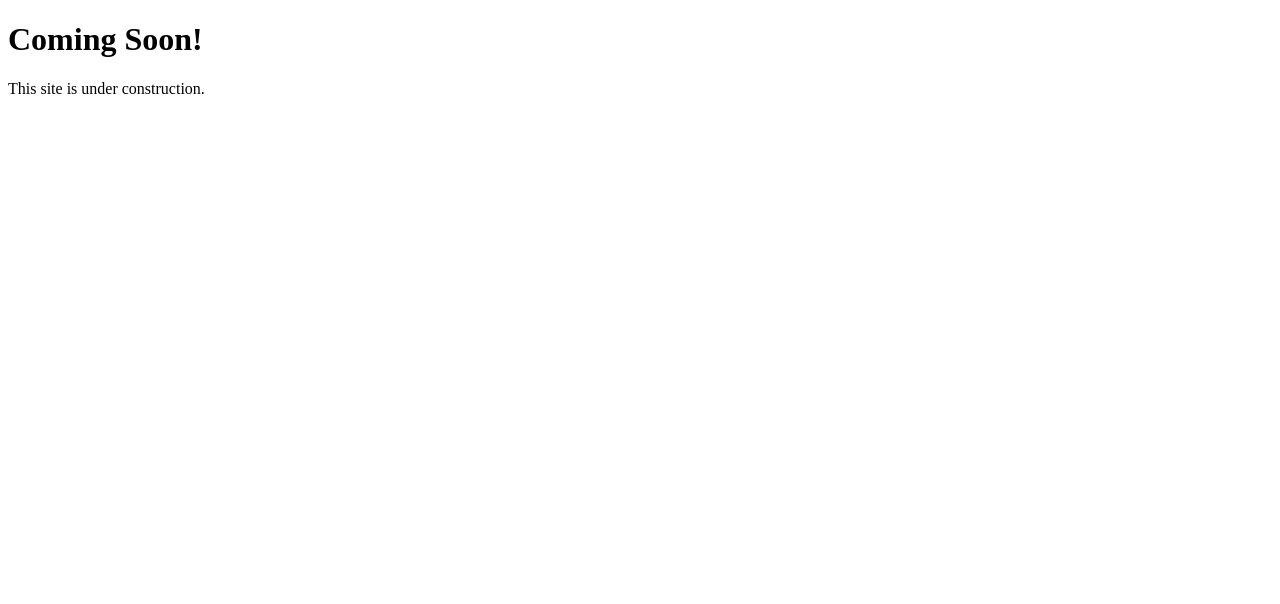
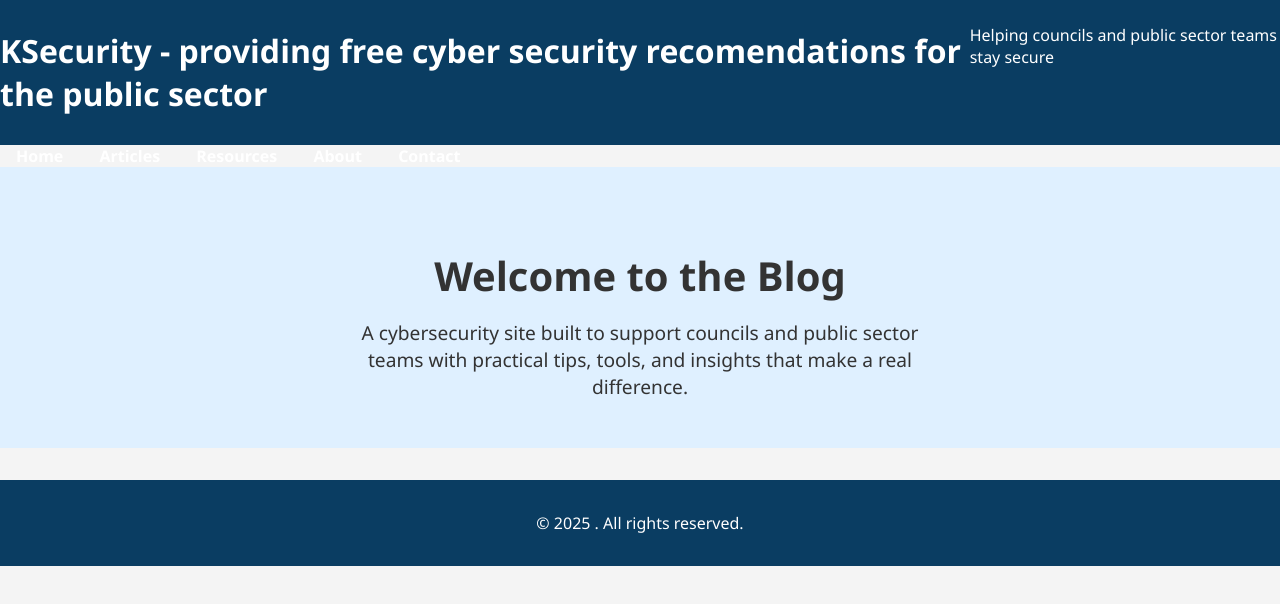
Before and after one commit to Unidentifiable007/Unidentifiable007.github.io, a plain HTML site: page index.html in a window 1280 px wide. Drawn offline with Linux system fonts and the light colour scheme.

Commit message:
Update index.html

```diff
--- a/index.html
+++ b/index.html
@@ -1,8 +1,83 @@
 <!DOCTYPE html>
-<html>
-  <head><title>My Cyber Blog</title></head>
-  <body>
-    <h1>Coming Soon!</h1>
-    <p>This site is under construction.</p>
-  </body>
+<html lang="en">
+<head>
+    <meta charset="UTF-8">
+    <meta name="viewport" content="width=device-width, initial-scale=1.0">
+    <title>KSecurity - providing free cyber security recomendations for the public sector</title>
+    <style>
+        body {
+            margin: 0;
+            font-family: 'Segoe UI', Tahoma, Geneva, Verdana, sans-serif;
+            background-color: #f4f4f4;
+            color: #333;
+        }
+        header {
+            background-color: #0a3d62;
+            color: white;
+            padding: 1rem 2rem;
+            texta;
+            display: flex;
+            justify-content: center;
+            padding: 0.5rem 0;
+        }
+        nav a {
+            color: white;
+            text-decoration: none;
+            margin: 0 1rem;
+            font-weight: bold;
+        }
+        nav a:hover {
+            text-decoration: underline;
+        }
+        .hero {
+            background-color: #dff0ff;
+            padding: 3rem 2rem;
+            text-align: center;
+        }
+        .hero h1 {
+            margin-bottom: 1rem;
+            font-size: 2.5rem;
+        }
+        .hero p {
+            font-size: 1.2rem;
+            max-width: 600px;
+            margin: 0 auto;
+        }
+        footer {
+            background-color: #0a3d62;
+            color: white;
+            text-align: center;
+            padding: 1rem;
+            margin-top: 2rem;
+        }
+        @media (max-width: 600px) {
+            nav {
+                flex-direction: column;
+            }
+            nav a {
+                margin: 0.5rem 0;
+            }
+        }
+    </style>
+</head>
+<body>
+    <header>
+        <h1>KSecurity - providing free cyber security recomendations for the public sector</h1>
+        <p>Helping councils and public sector teams stay secure</p>
+    </header>
+    <nav>
+        <a href="#">Home</a>
+        <a href="#">Articles</a>
+        <a href="#">Resources</a>
+        <a href="#">About</a>
+        <a href="#">Contact</a>
+    </nav>
+    <section class="hero">
+        <h1>Welcome to the Blog</h1>
+        <p>A cybersecurity site built to support councils and public sector teams with practical tips, tools, and insights that make a real difference.</p>
+    </section>
+    <footer>
+        <p>© 2025 . All rights reserved.</p>
+    </footer>
+</body>
 </html>
```
